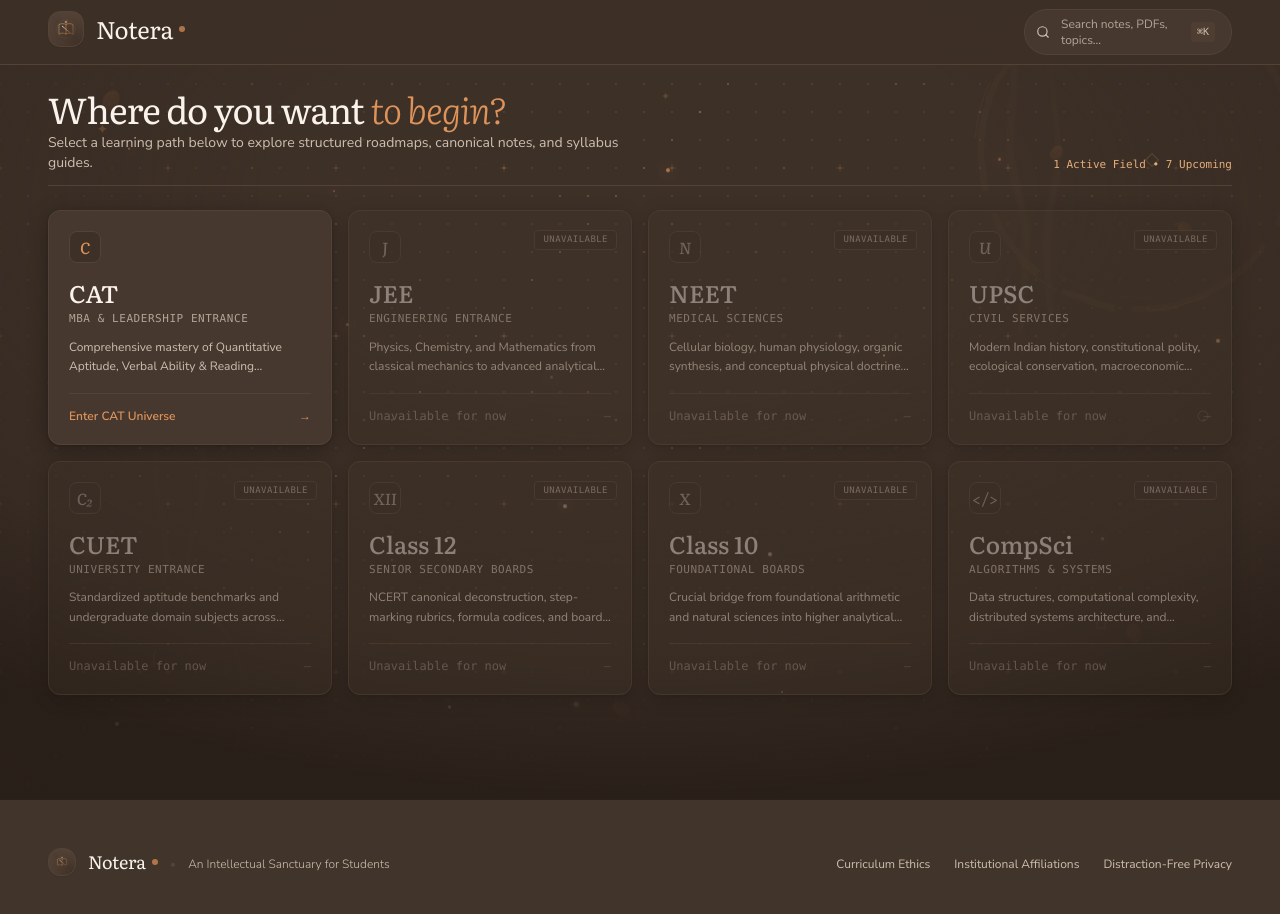
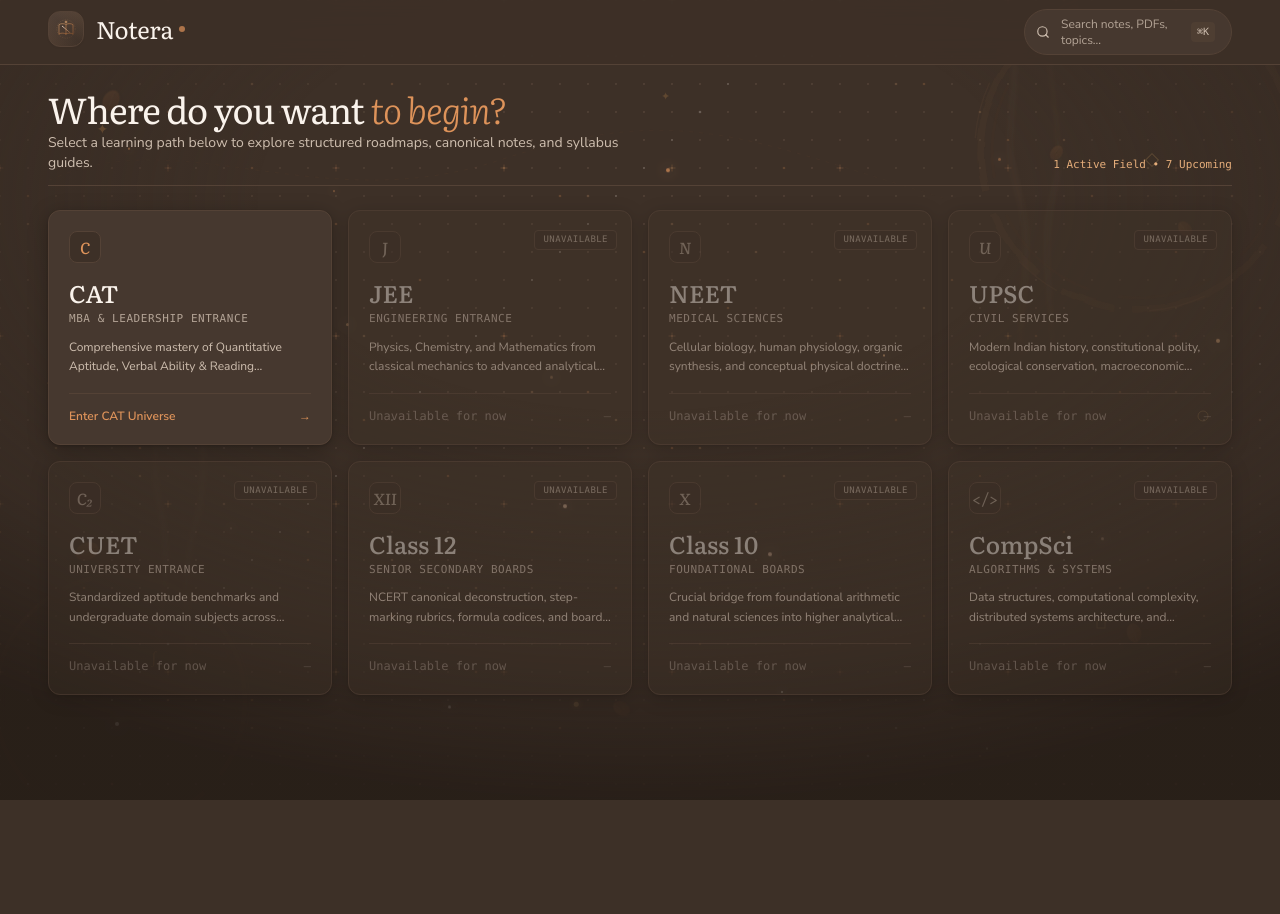
Before and after one commit to AbhinavXDayal/Notera, a React (Vite) app: page / in a window 1280 px wide. Shown: the top 914 px of the page. After the commit the page ends 800 px from the top, so only its background shows below. Built offline with nearby package versions, Linux system fonts and the light colour scheme.

Commit message:
Remove bottom footer

```diff
--- a/src/App.tsx
+++ b/src/App.tsx
@@ -15,7 +15,6 @@
 import { ResourceLibraryView } from "./components/resources/ResourceLibraryView";
 import { FieldGuideView } from "./components/field/FieldGuideView";
 import { GuideNavigation } from "./components/field-guide/GuideNavigation";
-import { Footer } from "./components/common/Footer";
 import { KnowledgeMapBackground } from "./components/background/KnowledgeMapBackground";
 
 import { FIELDS_DATA } from "./data/fields";
@@ -335,9 +334,6 @@
         )}
       </div>
 
-      {/* Global Brand Footer */}
-      <Footer onNavigateHome={handleNavigateHome} />
-
       {/* 3-Question Visitor Onboarding & Preference Modal */}
       <VisitorOnboardingModal
         isOpen={isVisitorOnboardingOpen}
```
